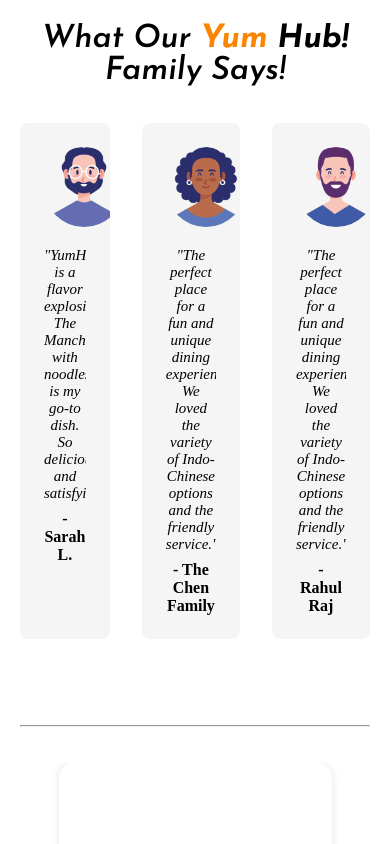
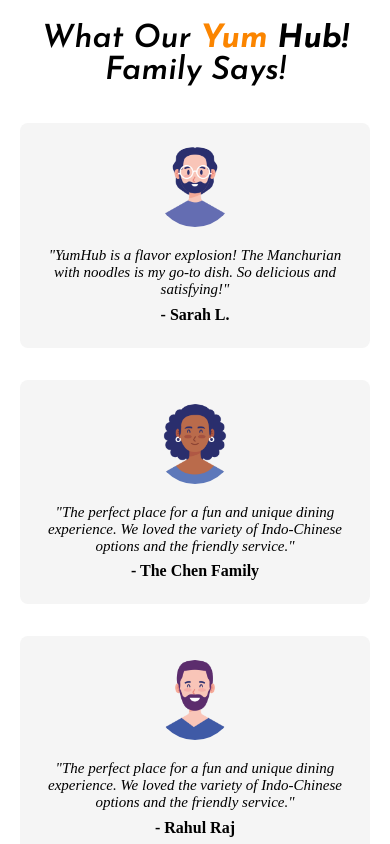
Before and after one commit to koshalinayak-source/YumHub, a plain HTML site: page index.html in a window 390 px wide. Shown: the part 4180-5024 px from the top of the page. Drawn offline with nearby package versions, Linux system fonts and the light colour scheme; a web font is replaced by a local one.

Commit message:
Update style.css

```diff
--- a/style.css
+++ b/style.css
@@ -242,7 +242,13 @@ section#contact-us a:hover {
 }
 
 
+@media only screen and (max-width: 800px) {
+  .testimonial-carousel {
+    display: flex;
+    flex-direction: column;
+  }
 
+}
 
 
 
```
